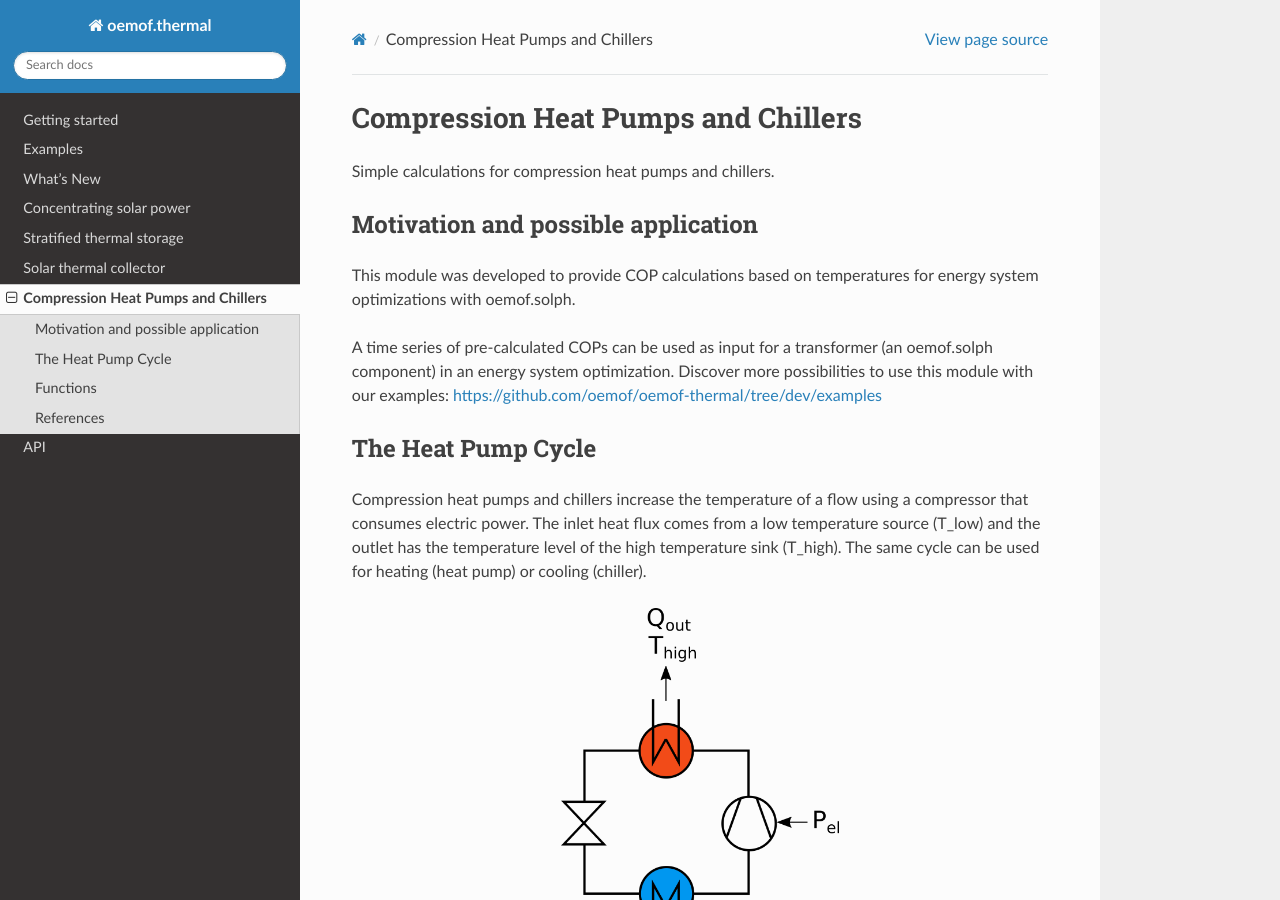
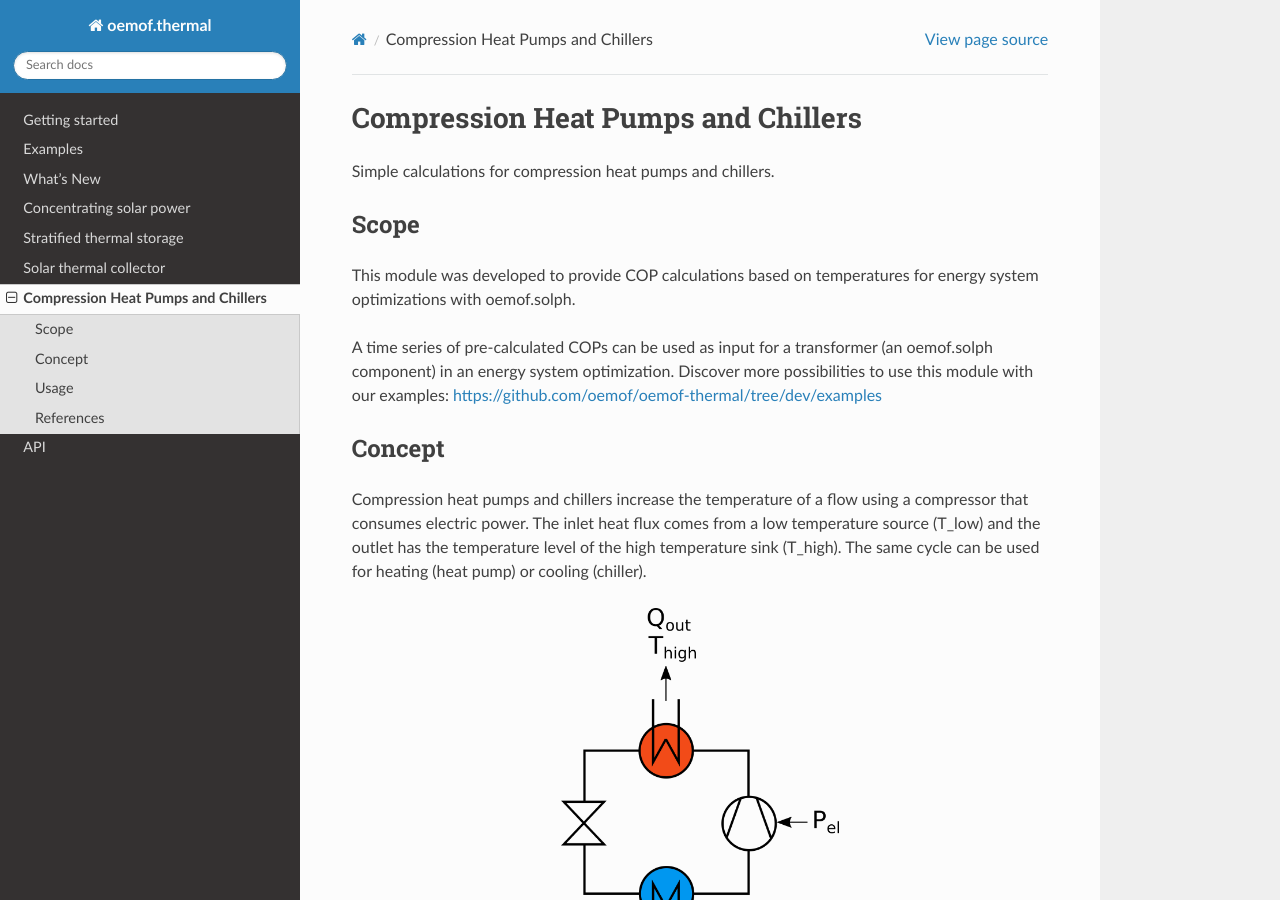
Before and after one commit to oemof/oemof-thermal, a Sphinx documentation site: the page built from docs/compression_heat_pumps_and_chillers.rst, in a window 1280 px wide and 900 px high. Built offline with Sphinx 7.4.7 and the Read the Docs theme 2.0.0, drawn with Linux system fonts in a browser that asks for light colours; formulas are drawn with MathJax 3; pages that are not in the unit, such as notebooks, are missing from menus.

Commit message:
Unify headlines in components docs

```diff
--- a/docs/compression_heat_pumps_and_chillers.rst
+++ b/docs/compression_heat_pumps_and_chillers.rst
@@ -6,8 +6,8 @@ Compression Heat Pumps and Chillers
 Simple calculations for compression heat pumps and chillers.
 
 
-Motivation and possible application
-___________________________________
+Scope
+_____
 
 This module was developed to provide COP calculations
 based on temperatures for energy system optimizations with oemof.solph.
@@ -17,8 +17,8 @@ A time series of pre-calculated COPs can be used as input for a transformer
 Discover more possibilities to use this module with our examples:
 https://github.com/oemof/oemof-thermal/tree/dev/examples
 
-The Heat Pump Cycle
-___________________
+Concept
+_______
 
 Compression heat pumps and chillers increase the temperature of a flow using
 a compressor that consumes electric power.
@@ -92,8 +92,8 @@ model different types of heat pumps.
     Fig.2: COP dependence on temperature difference
     (Output of example `cop_dependence_on_temperature_difference.py`).
 
-Functions
-_________
+Usage
+_____
 
 These arguments are input to the functions:
 
--- a/docs/concentrating_solar_power.rst
+++ b/docs/concentrating_solar_power.rst
@@ -6,8 +6,8 @@
 
 Module to calculate the usable heat of a parabolic trough collector
 
-Motivation and possible application
-___________________________________
+Scope
+_____
 
 This module was developed to provide the heat of a parabolic trough collector
 based on temperatures and collectors location, tilt and azimuth for energy
@@ -24,7 +24,7 @@
 a calculation with a constant efficiency.
 
 Concept
-_________
+_______
 
 The precalculations for the concentrating solar power calculate the heat of the
 solar collector based on the direct horizontal irradiance (DHI) or the direct
@@ -69,8 +69,8 @@
 (e.g. losses in pipes) have to be taken into account in a later step
 (see the example).
 
-Functions
-_________
+Usage
+_____
 
 These arguments are used in the formulas of the function:
 
--- a/docs/solar_thermal_collector.rst
+++ b/docs/solar_thermal_collector.rst
@@ -6,8 +6,8 @@ Solar thermal collector
 
 Module to calculate the usable heat of a flat plate collector.
 
-Motivation and possible application
-___________________________________
+Scope
+_____
 
 This module was developed to provide the heat of a flat plate collector
 based on temperatures and collectors location, tilt and azimuth for energy
@@ -56,8 +56,8 @@ Losses, which occur after the heat absorption in the collector (e.g. losses in p
 have to be taken into account in the component, which uses the precalculation
 (see the example).
 
-Functions
-_________
+Usage
+_____
 
 These arguments are used in the formulas of the function:
 
--- a/docs/stratified_thermal_storage.rst
+++ b/docs/stratified_thermal_storage.rst
@@ -4,9 +4,11 @@
 Stratified thermal storage
 ~~~~~~~~~~~~~~~~~~~~~~~~~~
 
+Scope
+_____
 
 Concept
--------
+_______
 
 A simplified 2-zone-model of a stratified thermal energy storage.
 
@@ -133,7 +135,7 @@ These parameters are part of the stratified thermal storage:
 
 
 Usage
------
+_____
 
 The thermal transmittance is precalculated using `calculate_u_value`.
 
```
